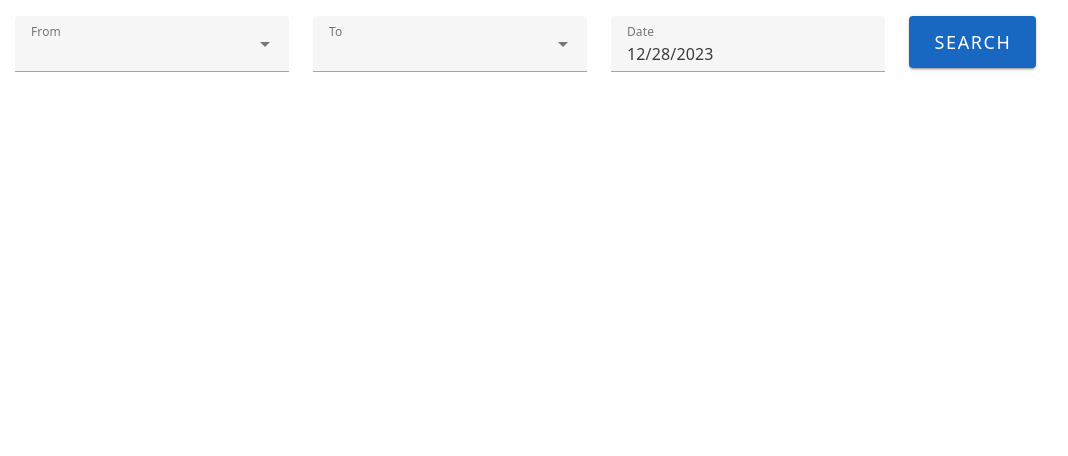
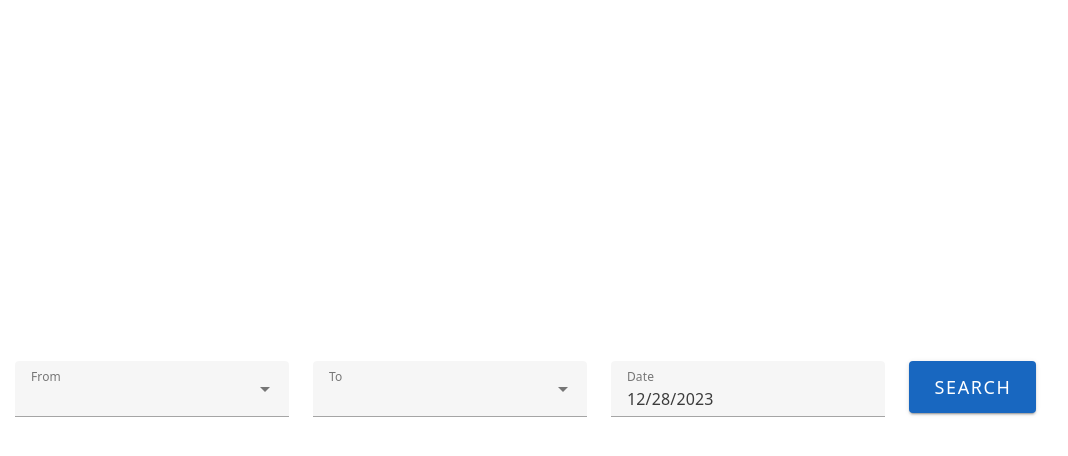
Before and after one commit to daniser/wbui, a Nuxt app: page / in a window 1280 px wide. Shown: the top 456 px of the page, without its empty margins (41-1109 px from the left). Built offline with nearby package versions, Linux system fonts and the light colour scheme.

Commit message:
Center search form vertically

```diff
--- a/pages/index.vue
+++ b/pages/index.vue
@@ -1,6 +1,6 @@
 <template>
   <v-main>
-    <v-form @submit.prevent="onSubmit">
+    <v-form class="h-screen flex items-center" @submit.prevent="onSubmit">
       <v-container>
         <v-row>
           <v-col><v-autocomplete v-model="fields.from" label="From" :items="locations" /></v-col>
```
